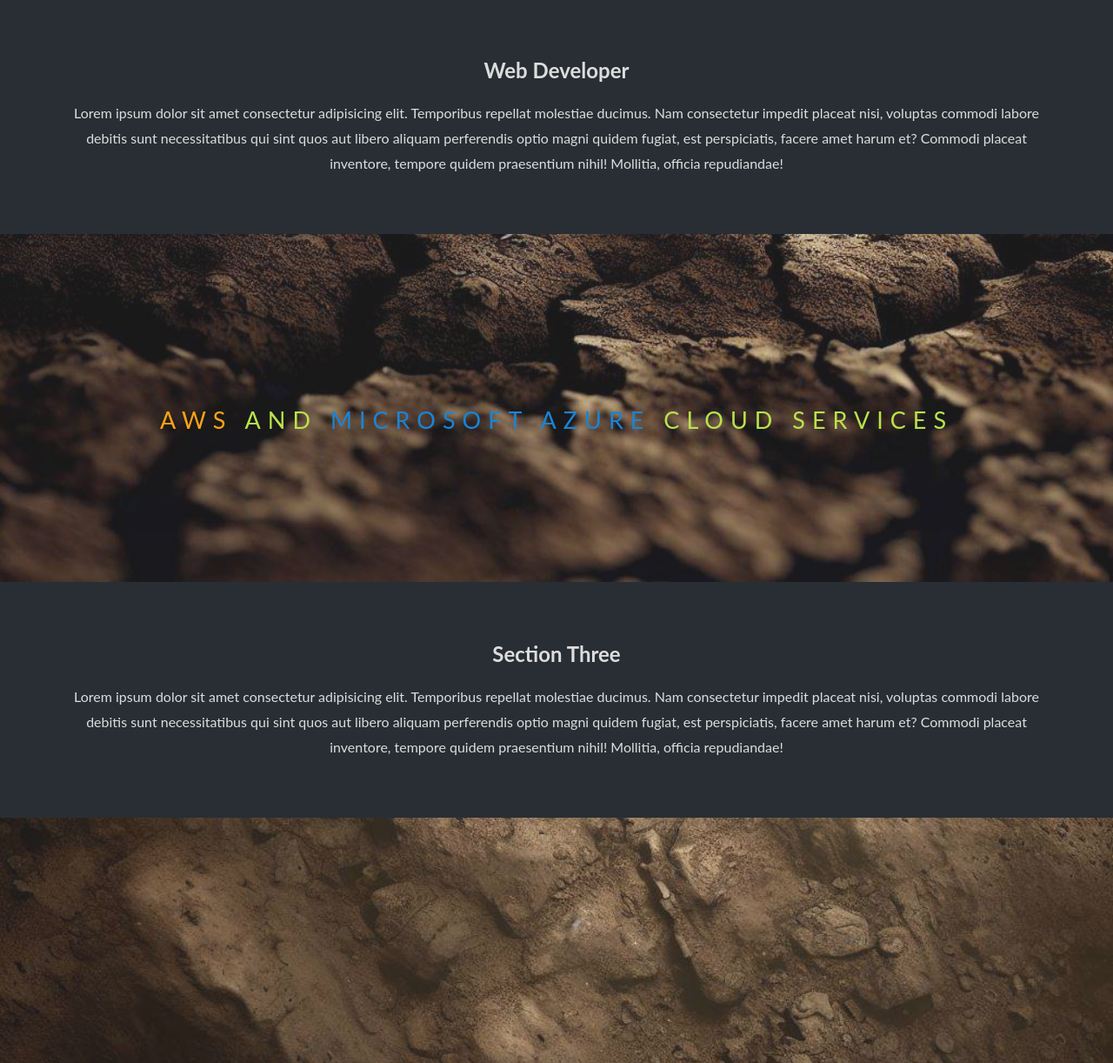
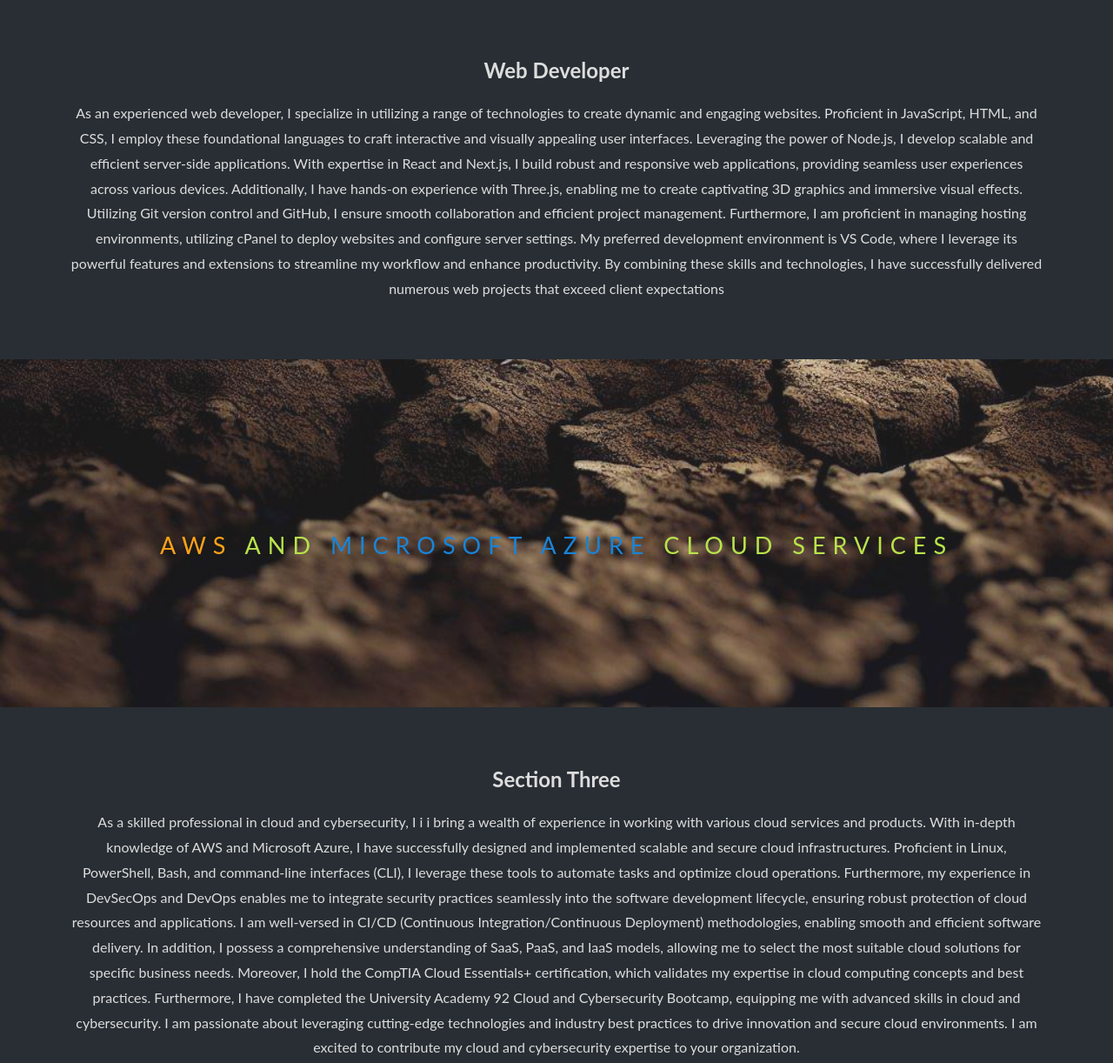
Before and after one commit to tadyPi/Parallax-Effect, a plain HTML site: page parallax website/index.html in a window 1280 px wide. Shown: the part 1675-2897 px from the top of the page at 87% size. Drawn offline with Linux system fonts and the light colour scheme.

Commit message:
Commit made from VS Code Azure Static Web Apps

```diff
--- a/parallax website/index.html
+++ b/parallax website/index.html
@@ -35,7 +35,7 @@
     <section class="section section-dark">
         <h2>Web Developer</h2>
         <p>
-            Lorem ipsum dolor sit amet consectetur adipisicing elit. Temporibus repellat molestiae ducimus. Nam consectetur impedit placeat nisi, voluptas commodi labore debitis sunt necessitatibus qui sint quos aut libero aliquam perferendis optio magni quidem fugiat, est perspiciatis, facere amet harum et? Commodi placeat inventore, tempore quidem praesentium nihil! Mollitia, officia repudiandae!
+            As an experienced web developer, I specialize in utilizing a range of technologies to create dynamic and engaging websites. Proficient in JavaScript, HTML, and CSS, I employ these foundational languages to craft interactive and visually appealing user interfaces. Leveraging the power of Node.js, I develop scalable and efficient server-side applications. With expertise in React and Next.js, I build robust and responsive web applications, providing seamless user experiences across various devices. Additionally, I have hands-on experience with Three.js, enabling me to create captivating 3D graphics and immersive visual effects. Utilizing Git version control and GitHub, I ensure smooth collaboration and efficient project management. Furthermore, I am proficient in managing hosting environments, utilizing cPanel to deploy websites and configure server settings. My preferred development environment is VS Code, where I leverage its powerful features and extensions to streamline my workflow and enhance productivity. By combining these skills and technologies, I have successfully delivered numerous web projects that exceed client expectations
         </p>
         </section>
 
@@ -50,7 +50,7 @@
         <section class="section section-light">
             <h2>Section Three</h2>
             <p>
-                Lorem ipsum dolor sit amet consectetur adipisicing elit. Temporibus repellat molestiae ducimus. Nam consectetur impedit placeat nisi, voluptas commodi labore debitis sunt necessitatibus qui sint quos aut libero aliquam perferendis optio magni quidem fugiat, est perspiciatis, facere amet harum et? Commodi placeat inventore, tempore quidem praesentium nihil! Mollitia, officia repudiandae!
+                As a skilled professional in cloud and cybersecurity, I i  i bring a wealth of experience in working with various cloud services and products. With in-depth knowledge of AWS and Microsoft Azure, I have successfully designed and implemented scalable and secure cloud infrastructures. Proficient in Linux, PowerShell, Bash, and command-line interfaces (CLI), I leverage these tools to automate tasks and optimize cloud operations. Furthermore, my experience in DevSecOps and DevOps enables me to integrate security practices seamlessly into the software development lifecycle, ensuring robust protection of cloud resources and applications. I am well-versed in CI/CD (Continuous Integration/Continuous Deployment) methodologies, enabling smooth and efficient software delivery. In addition, I possess a comprehensive understanding of SaaS, PaaS, and IaaS models, allowing me to select the most suitable cloud solutions for specific business needs. Moreover, I hold the CompTIA Cloud Essentials+ certification, which validates my expertise in cloud computing concepts and best practices. Furthermore, I have completed the University Academy 92 Cloud and Cybersecurity Bootcamp, equipping me with advanced skills in cloud and cybersecurity. I am passionate about leveraging cutting-edge technologies and industry best practices to drive innovation and secure cloud environments. I am excited to contribute my cloud and cybersecurity expertise to your organization.
             </p>
             </section>
 
```
Also changed, not shown: parallax website/css/img/Earth1.jpg (deleted).
